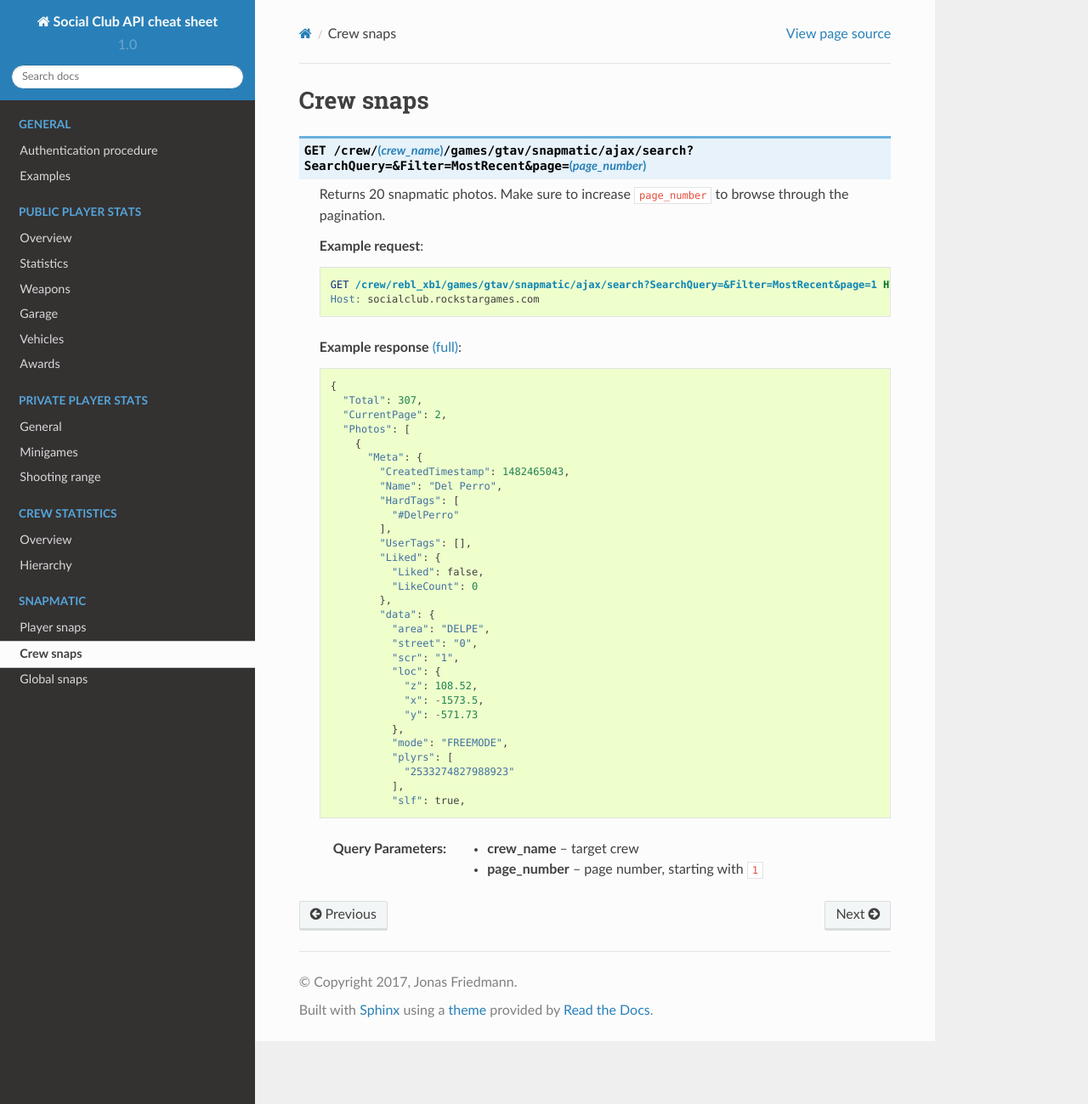
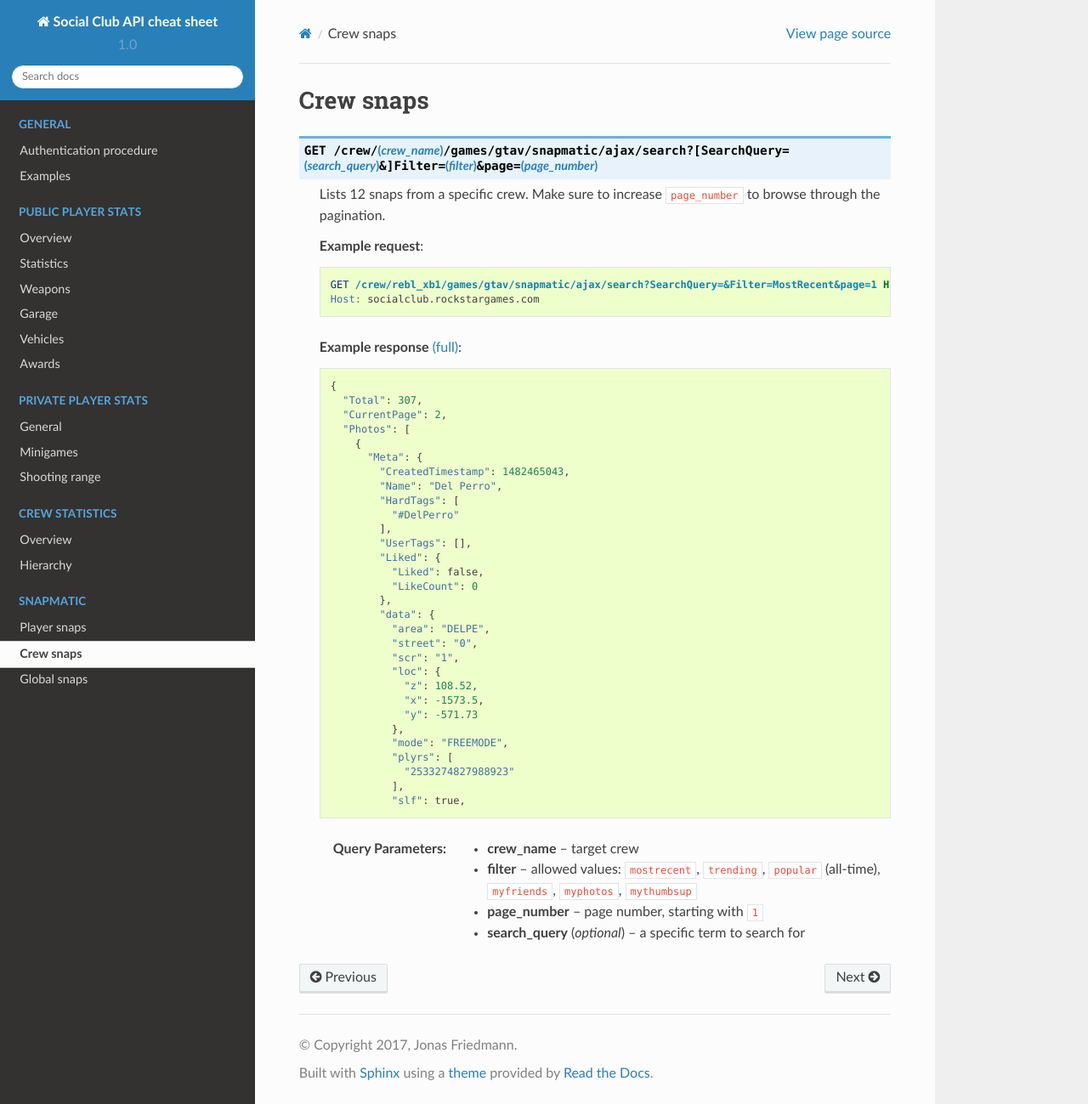
Before and after one commit to gta5-map/Social-Club-API-cheat-sheet, a Sphinx documentation site: the page built from docs/crew-snaps.rst, in a window 1280 px wide and 1299 px high. Shown: the whole window at 85% size. Built offline with Sphinx 7.4.7 and the Read the Docs theme 2.0.0, drawn with Linux system fonts in a browser that asks for light colours.

Commit message:
Consistent parameters

```diff
--- a/docs/crew-snaps.rst
+++ b/docs/crew-snaps.rst
@@ -1,9 +1,9 @@
 Crew snaps
 ==========
 
-.. http:get:: /crew/(crew_name)/games/gtav/snapmatic/ajax/search?SearchQuery=&Filter=MostRecent&page=(page_number)
+.. http:get:: /crew/(crew_name)/games/gtav/snapmatic/ajax/search?[SearchQuery=(search_query)&]Filter=(filter)&page=(page_number)
 
-  Returns 20 snapmatic photos. Make sure to increase ``page_number`` to browse through the pagination.
+  Lists 12 snaps from a specific crew. Make sure to increase ``page_number`` to browse through the pagination.
 
   **Example request**:
 
@@ -20,4 +20,6 @@
     :end-line: 30
 
   :query crew_name: target crew
+  :query filter: allowed values: ``mostrecent``, ``trending``, ``popular`` (all-time), ``myfriends``, ``myphotos``, ``mythumbsup``
   :query page_number: page number, starting with ``1``
+  :query optional search_query: a specific term to search for
--- a/docs/player-snaps.rst
+++ b/docs/player-snaps.rst
@@ -1,9 +1,9 @@
 Player snaps
 ============
 
-.. http:get:: /member/(nickname)/games/gtav/snapmatic/ajax/search?SearchQuery=&Filter=MostRecent&page=(page_number)
+.. http:get:: /member/(nickname)/games/gtav/snapmatic/ajax/search?[SearchQuery=(search_query)&]Filter=(filter)&page=(page_number)
 
-  Returns 20 photos of the given player. Make sure to increase ``page_number`` to browse through the pagination.
+  Returns 12 snapmatic pictures of the specific player. Make sure to increase ``page_number`` to browse through the pagination.
 
   **Example request**:
 
@@ -20,4 +20,6 @@
     :end-line: 30
 
   :query nickname: target player
+  :query filter: allowed values: ``mostrecent``, ``trending``, ``popular`` (all-time), ``myfriends``, ``myphotos``, ``mythumbsup``
   :query page_number: page number, starting with ``1``
+  :query optional search_query: a specific term to search for
```
